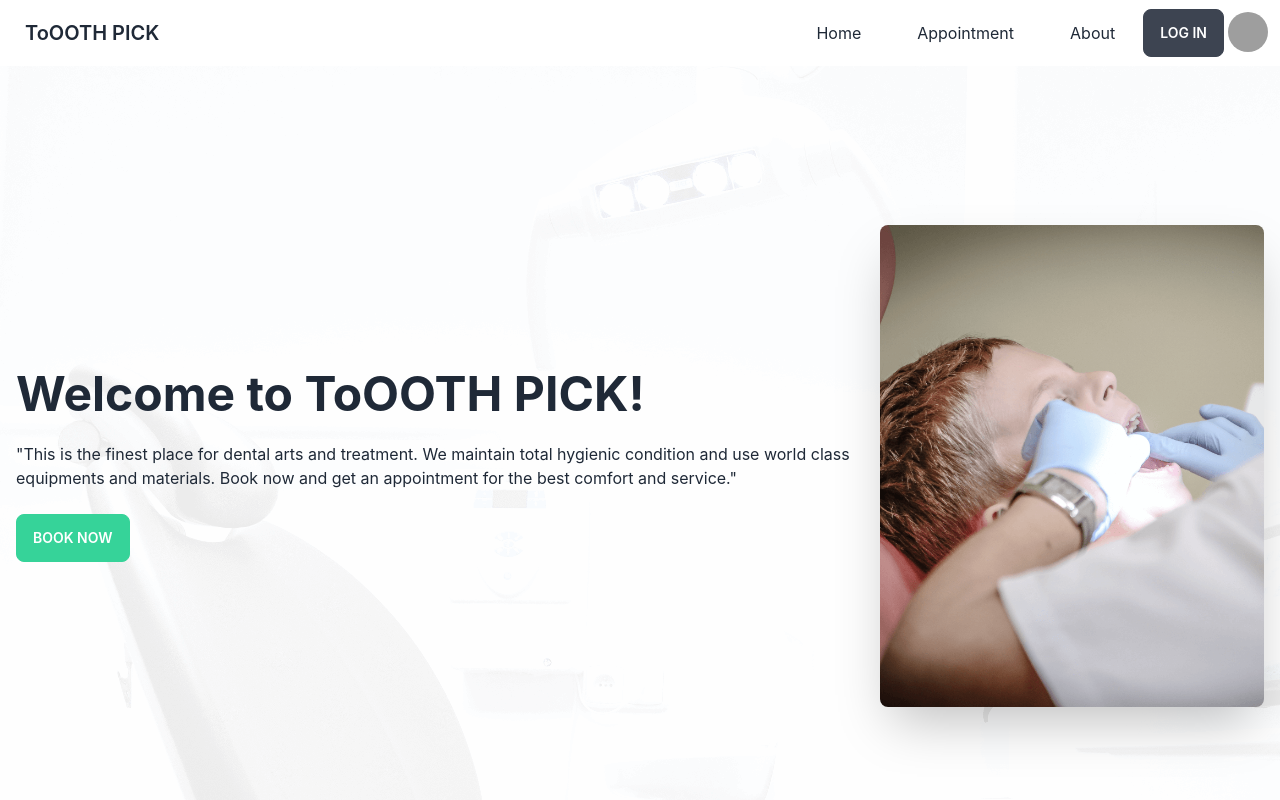
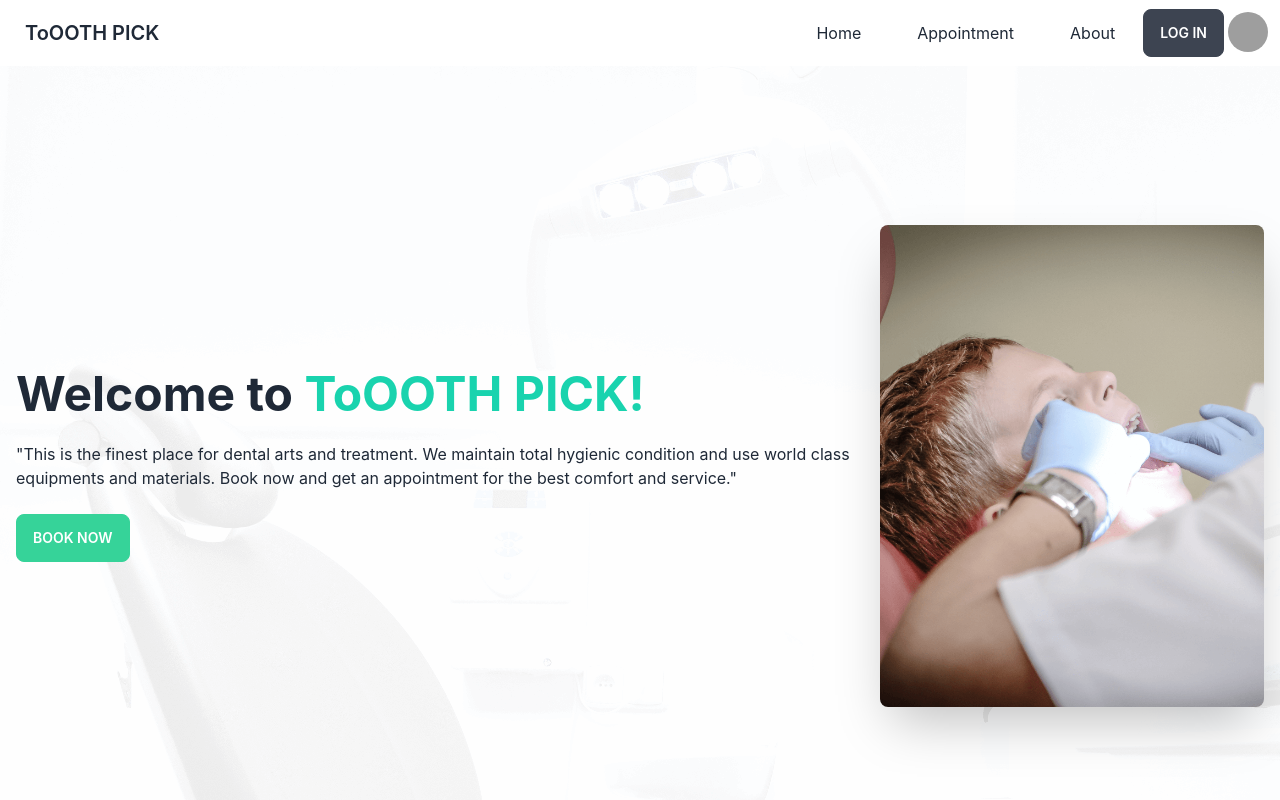
Before and after one commit to Shazzadul-Shakib/Tooth-pick-portal, a React (Create React App) app: page /about in a window 1280 px wide. Shown: the top 800 px of the page. Built offline with nearby package versions, Linux system fonts and the light colour scheme; grey boxes are pictures that could not be loaded.

Commit message:
Correction in about section added

```diff
--- a/src/components/About/About.jsx
+++ b/src/components/About/About.jsx
@@ -1,5 +1,5 @@
 import React from 'react';
-import Contactus_ab from './Aboutus';
+import Aboutus from './Aboutus';
 import Hero_ab from './Hero_ab';
 
 const About = () => {
@@ -8,7 +8,7 @@ const About = () => {
       {/* Hero section  */}
       <Hero_ab />
       {/* Contact us section */}
-      <Contactus_ab/>
+      <Aboutus/>
     </div>
   );
 };
--- a/src/components/About/Hero_ab.jsx
+++ b/src/components/About/Hero_ab.jsx
@@ -10,7 +10,7 @@ const Hero_ab = () => {
         <div className="hero-content flex-col lg:flex-row-reverse">
           <img src={treatment} className=" max-w-auto lg:max-w-sm rounded-lg shadow-2xl" alt='Chair'/>
           <div>
-            <h1 className="text-5xl font-bold">Welcome to ToOOTH PICK!</h1>
+            <h1 className="text-5xl font-bold">Welcome to <span className=' text-[#19D3AE]' > ToOOTH PICK!</span></h1>
             <p className="py-6">"This is the finest place for dental arts and treatment. We maintain total hygienic condition and use world class equipments and materials. Book now and get an appointment for the best comfort and service."</p>
             <button className="btn btn-success text-white">Book Now</button>
           </div>
```
